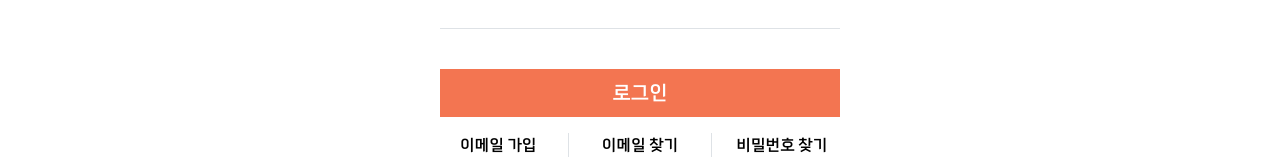
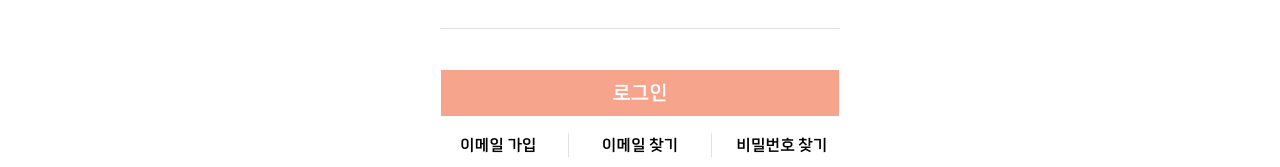
Before and after one commit to byeonnns/let-ffle-front, a Vue app: page /login in a window 1280 px wide. Shown: the part 338-505 px from the top of the page. Built offline with nearby package versions, Linux system fonts and the light colour scheme; what vue3-lottie would draw is missing.

Commit message:
Refactor : 로그인 비밀번호 유효성

```diff
--- a/src/views/Member/LoginView.vue
+++ b/src/views/Member/LoginView.vue
@@ -8,9 +8,9 @@
                 <input v-model="memail" type="email" class="border-0 border-bottom input" @input="emailCheck">
                 <p style="color:#FF5C35">{{ emailError }}</p>
                 <label for="mpassword" class="mt-3">비밀번호</label>
-                <input v-model="mpassword" type="password" class="border-0 border-bottom input">
-                <p>{{ passwordError }}</p>
-                <button class="btn text-white btn-lg mt-4">로그인</button>
+                <input v-model="mpassword" type="password" class="border-0 border-bottom input" @input="passwordCheck">
+                <p style="color: #FF5C35;">{{ passwordError }}</p>
+                <button class="btn text-white btn-lg mt-4" :class=" isPass ? '' : 'disabled'">로그인</button>
                 <div class="row mt-3 text-center">
                     <div class="col-4 border-end"><RouterLink to="/join">이메일 가입</RouterLink></div>
                     <div class="col-4"><RouterLink to="/FindId">이메일 찾기</RouterLink></div>
@@ -28,6 +28,7 @@ const memail = ref('');
 const mpassword = ref('');
 const passwordError = ref('');
 const emailError = ref('');
+const isPass = ref(false);
 
 const emailRegExp = new RegExp("[a-z0-9]+@[a-z]+\\.[a-z]{2,3}");
 const emailCheck = () => {
@@ -37,6 +38,16 @@ const emailCheck = () => {
         emailError.value = "";
     }
 }
+
+const passwordCheck = () => {
+    if(mpassword.value.length == 0) {
+        passwordError.value = '비밀번호를 입력해주세요.';
+    } else {
+        passwordError.value = '';
+    }
+}
+
+
 
 
 /* 반응형 관련 코드 */
```
